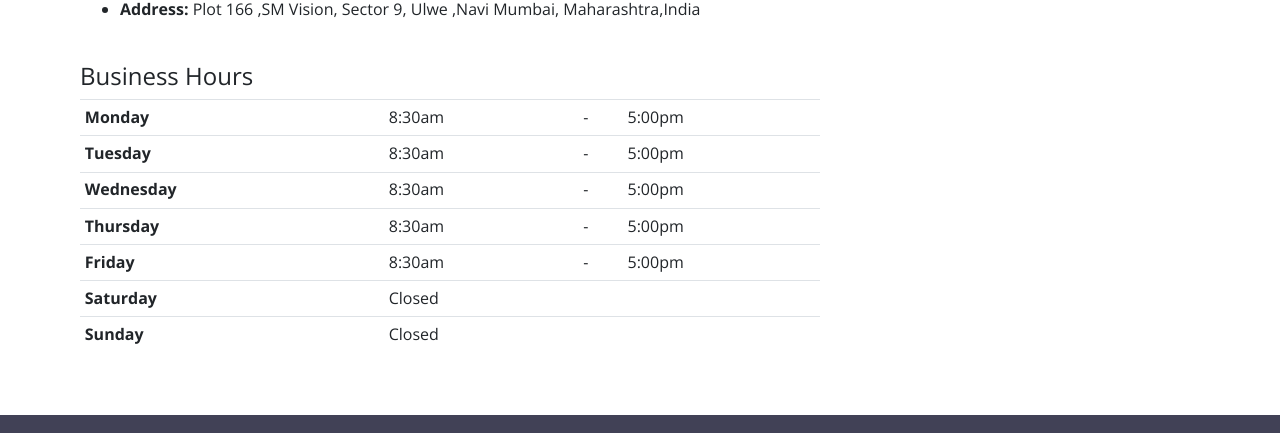
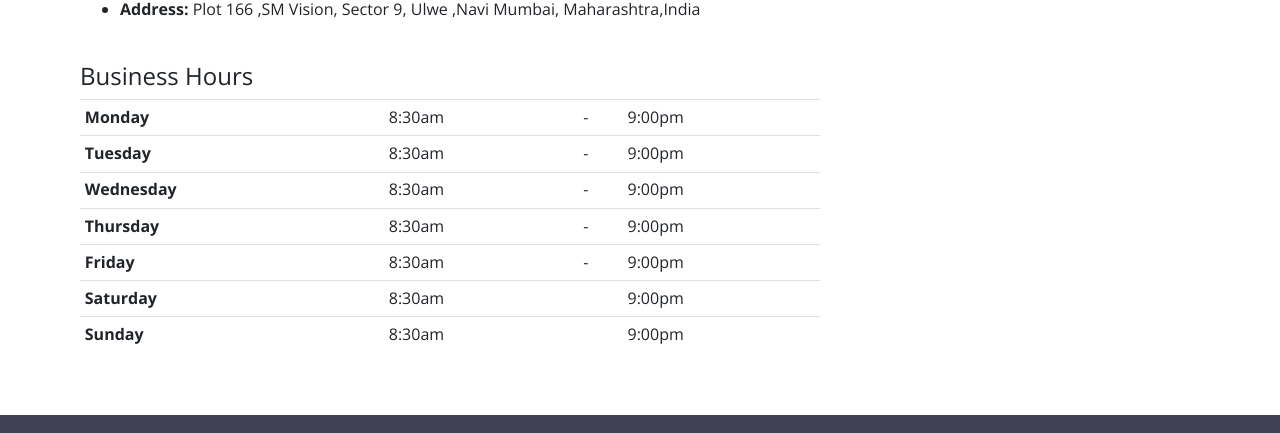
Before and after one commit to nvmpro/NVM, a Jekyll site: the page built from contact.html, in a window 1280 px wide. Shown: the part 300-733 px from the top of the page. Built offline with Jekyll 4.4.1, drawn with Linux system fonts in a browser that asks for light colours.

Commit message:
Updated 'contact.html' via CloudCannon

```diff
--- a/contact.html
+++ b/contact.html
@@ -82,43 +82,43 @@ bodyClass: page-contact
           <td class="day font-weight-bold">Monday</td>
           <td class="opens">8:30am</td>
           <td>-</td>
-          <td class="closes">5:00pm</td>
+          <td class="closes">9:00pm</td>
         </tr>
         <tr>
           <td class="day font-weight-bold">Tuesday</td>
           <td class="opens">8:30am</td>
           <td>-</td>
-          <td class="closes">5:00pm</td>
+          <td class="closes">9:00pm</td>
         </tr>
         <tr>
           <td class="day font-weight-bold">Wednesday</td>
           <td class="opens">8:30am</td>
           <td>-</td>
-          <td class="closes">5:00pm</td>
+          <td class="closes">9:00pm</td>
         </tr>
         <tr>
           <td class="day font-weight-bold">Thursday</td>
           <td class="opens">8:30am</td>
           <td>-</td>
-          <td class="closes">5:00pm</td>
+          <td class="closes">9:00pm</td>
         </tr>
         <tr>
           <td class="day font-weight-bold">Friday</td>
           <td class="opens">8:30am</td>
           <td>-</td>
-          <td class="closes">5:00pm</td>
+          <td class="closes">9:00pm</td>
         </tr>
         <tr>
           <td class="day font-weight-bold">Saturday</td>
-          <td class="opens">Closed</td>
+          <td class="opens">8:30am</td>
           <td></td>
-          <td class="closes"></td>
+          <td class="closes">9:00pm</td>
         </tr>
         <tr>
           <td class="day font-weight-bold">Sunday</td>
-          <td class="opens">Closed</td>
+          <td class="opens">8:30am</td>
           <td> </td>
-          <td class="closes"></td>
+          <td class="closes">9:00pm</td>
         </tr>
       </table>
     </div>
```
Also changed, not shown: other parts of contact.html (+5 -5 lines).
